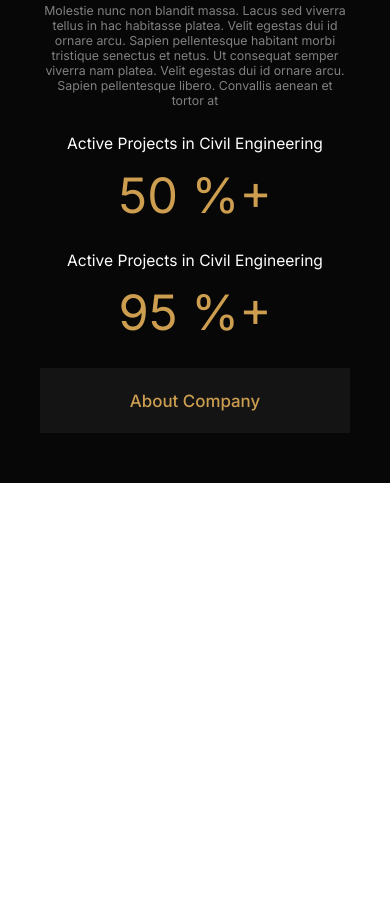
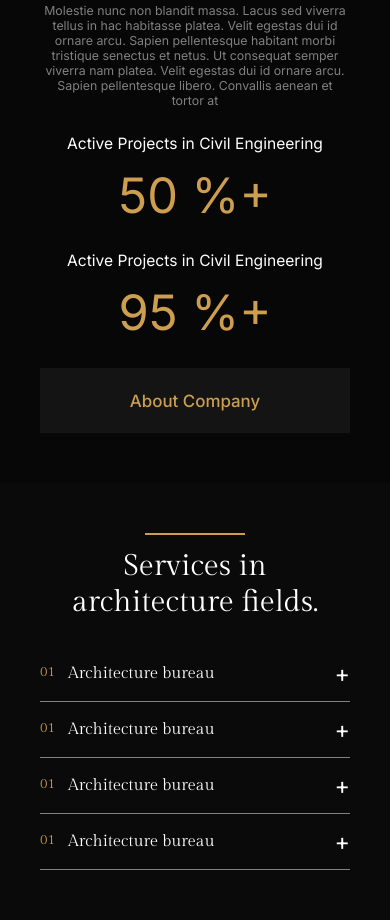
Before and after one commit to Cxvarisorka/lulinidevelopment, a plain HTML site: page index.html in a window 390 px wide. Shown: the part 3603-4523 px from the top of the page. Before the commit the page ends 4086 px from the top, so only its background shows below. Drawn offline with nearby package versions, Linux system fonts and the light colour scheme.

Commit message:
Add files via upload

```diff
--- a/css/index.css
+++ b/css/index.css
@@ -413,8 +413,88 @@ nav {
   background-color: rgb(205, 158, 80);
   color: white;
 }
-
-
+.questions{
+  background-color: #0a0a0a;
+  width: 100%;
+  padding: 50px 20px;
+  display: flex;
+  justify-content: center;
+  align-items: center;
+}
+.main-questions{
+  color: white;
+  width: 60%;
+  display: flex;
+  gap: 3em;
+}
+.main-questions > div{
+  width: 50%;
+}
+.main-questions{
+  display: flex;
+  gap: 3em;
+}
+.top-questions div {
+  display: flex;
+  align-items: center;
+  gap: 1em;
+}
+.top-questions div hr {
+  height: 1px;
+  width: 100px;
+  border: 1px solid rgb(205, 158, 80);
+}
+.top-questions div p {
+  font-size: 3.125em;
+  font-family: "Gilda Display";
+}
+.bottom-questions{
+  display: flex;
+  flex-direction: column;
+  gap: 1em;
+}
+.bottom-main-questions{
+  display: flex;
+  flex-direction: column;
+  gap: 0.6em;
+}
+.question-header{
+  display: flex;
+  justify-content: space-between;
+  align-items: center;
+  border-bottom: 1px solid gray;
+  padding-bottom: 1em;
+}
+.question-header > div{
+  display: flex;
+  gap: 1em;
+}
+.question-header > div sup{
+  color: rgb(205, 158, 80);
+  font-family: 'Gilda Display';
+  font-size: 1.05em;
+}
+.question-header > div p{
+  font-family: 'Gilda Display';
+  font-size: 1.25em;
+}
+.question-header button{
+  font-size: 1.8em;
+  color: white;
+  background-color: transparent;
+  border: none;
+}
+.main-text-questions,.main-text-questions1,.main-text-questions2,.main-text-questions3{
+  padding: 0 2em;
+  display: none;
+}
+.main-text-questions p, .main-text-questions1 p, .main-text-questions2 p, .main-text-questions3 p{
+  font-size: 0.935em;
+  color: rgb(145, 145, 145);
+}
+.app{
+  display: block;
+}
 
 
 
@@ -434,7 +514,8 @@ nav {
   .bottom-about,
   .top-best-project,
   .bottom-best-project,
-  .world-project-main{
+  .world-project-main,
+  .main-questions{
     padding: 0 50px;
     width: 100%;
   }
@@ -443,7 +524,7 @@ nav {
   }
 }
 @media (max-width: 1050px) {
-  nav,.bottom-best-project,.world-project{
+  nav,.bottom-best-project,.world-project,.questions{
     font-size: 14px;
   }
   .bottom-about {
@@ -464,6 +545,22 @@ nav {
     justify-content: center;
     align-items: center;
     flex-direction: column;
+  }
+  .main-questions{
+    flex-direction: column;
+    justify-content: center;
+    align-items: center;
+  }
+  .main-questions > div{
+    width: 100%;
+  }
+  .top-questions > div{
+    justify-content: center;
+    align-items: center;
+    flex-direction: column;
+  }
+  .top-questions{
+    text-align: center;
   }
   .bottom-world-project{
     gap: 2em;
@@ -497,13 +594,14 @@ nav {
   .bottom-about,
   .top-best-project,
   .bottom-best-project,
-  .world-project-main{
+  .world-project-main,
+  .main-questions{
     padding: 0 20px;
     width: 100%;
   }
   nav,
   .hero,
-  .top-about,.top-best-project,.world-project{
+  .top-about,.top-best-project,.world-project,.questions{
     font-size: 13px;
   }
   .bottom-about div {
@@ -528,7 +626,7 @@ nav {
     width: 100%;
   }
   nav,
-  .hero {
+  .hero{
     font-size: 13px;
     z-index: 1;
   }
@@ -613,7 +711,7 @@ nav {
   .top-about {
     text-align: center;
   }
-  .top-about div p, .top-world-project div p{
+  .top-about div p, .top-world-project div p, .top-questions div p{
     font-size: 2.3em;
   }
   .top-about > p {
--- a/index.html
+++ b/index.html
@@ -183,6 +183,66 @@
             </div>
         </div>
       </div>
+      <div class="questions">
+        <div class="main-questions">
+          <div class="top-questions">
+            <div>
+              <hr/>
+              <p>Services in architecture fields.</p>
+            </div>
+          </div>
+          <div class="bottom-questions">
+            <div class="bottom-main-questions">
+              <div class="question-header">
+                <div>
+                  <sup>01</sup>
+                  <p>Architecture bureau</p>
+                </div>
+                <button class="appear">+</button>
+              </div>
+              <div class="main-text-questions">
+                <p>Lorem ipsum dolor sit amet, consectetur adipiscing elit. Mauris tem nisl vitae magna pulvinar laoreet. Nullam erat ipsum, mattis nec mol accumsan a enim. Nunc at euismod arcu. Aliquam ullamcorper eros vel mollis neque facilisis vel proin augue tortor.</p>
+              </div>
+            </div>
+            <div class="bottom-main-questions">
+              <div class="question-header">
+                <div>
+                  <sup>01</sup>
+                  <p>Architecture bureau</p>
+                </div>
+                <button class="appear1">+</button>
+              </div>
+              <div class="main-text-questions1">
+                <p>Lorem ipsum dolor sit amet, consectetur adipiscing elit. Mauris tem nisl vitae magna pulvinar laoreet. Nullam erat ipsum, mattis nec mol accumsan a enim. Nunc at euismod arcu. Aliquam ullamcorper eros vel mollis neque facilisis vel proin augue tortor.</p>
+              </div>
+            </div>
+            <div class="bottom-main-questions">
+              <div class="question-header">
+                <div>
+                  <sup>01</sup>
+                  <p>Architecture bureau</p>
+                </div>
+                <button class="appear2">+</button>
+              </div>
+              <div class="main-text-questions2">
+                <p>Lorem ipsum dolor sit amet, consectetur adipiscing elit. Mauris tem nisl vitae magna pulvinar laoreet. Nullam erat ipsum, mattis nec mol accumsan a enim. Nunc at euismod arcu. Aliquam ullamcorper eros vel mollis neque facilisis vel proin augue tortor.</p>
+              </div>
+            </div>
+            <div class="bottom-main-questions">
+              <div class="question-header">
+                <div>
+                  <sup>01</sup>
+                  <p>Architecture bureau</p>
+                </div>
+                <button class="appear3">+</button>
+              </div>
+              <div class="main-text-questions3">
+                <p>Lorem ipsum dolor sit amet, consectetur adipiscing elit. Mauris tem nisl vitae magna pulvinar laoreet. Nullam erat ipsum, mattis nec mol accumsan a enim. Nunc at euismod arcu. Aliquam ullamcorper eros vel mollis neque facilisis vel proin augue tortor.</p>
+              </div>
+            </div>
+          </div>
+        </div>
+      </div>
     </main>
 
     <script src="https://ajax.googleapis.com/ajax/libs/jquery/3.7.0/jquery.min.js"></script>
--- a/js/index.js
+++ b/js/index.js
@@ -6,3 +6,46 @@ const nav = $('.nav')
 btn.click(function(){
     nav.toggleClass('clicked');
 });
+
+
+// Appear questions section
+
+const btnAppear =  $('.appear');
+const btnAppear1 = $('.appear1');
+const btnAppear2 = $('.appear2');
+const btnAppear3 = $('.appear3');
+
+btnAppear.click(function(){
+    if(btnAppear.text() == '+'){
+        btnAppear.text('-');
+    }else {
+        btnAppear.text('+');
+    }
+    $('.main-text-questions').toggleClass('app');
+});
+btnAppear1.click(function(){
+    if(btnAppear1.text() == '+'){
+        btnAppear1.text('-');
+    }else {
+        btnAppear1.text('+');
+    }
+    $('.main-text-questions1').toggleClass('app');
+});
+
+btnAppear2.click(function(){
+    if(btnAppear2.text() == '+'){
+        btnAppear2.text('-');
+    }else {
+        btnAppear2.text('+');
+    }
+    $('.main-text-questions2').toggleClass('app');
+});
+
+btnAppear3.click(function(){
+    if(btnAppear3.text() == '+'){
+        btnAppear3.text('-');
+    }else {
+        btnAppear3.text('+');
+    }
+    $('.main-text-questions3').toggleClass('app');
+});
```
